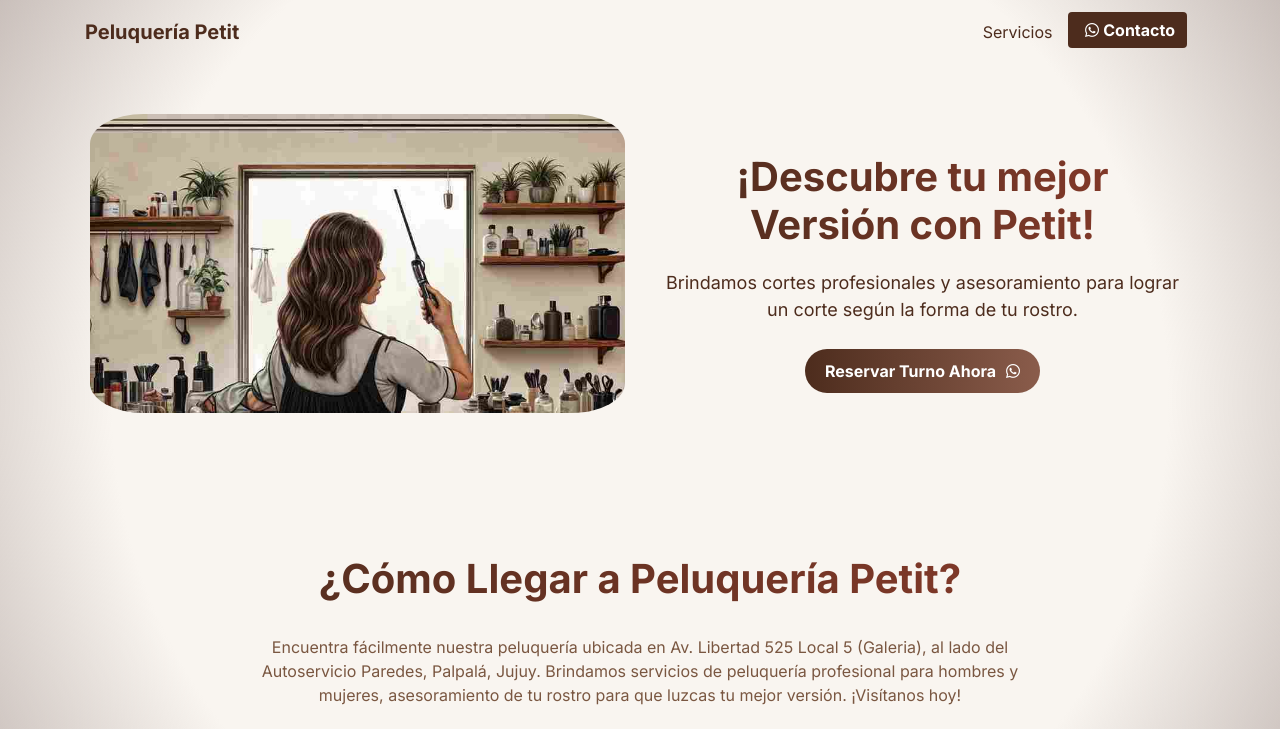
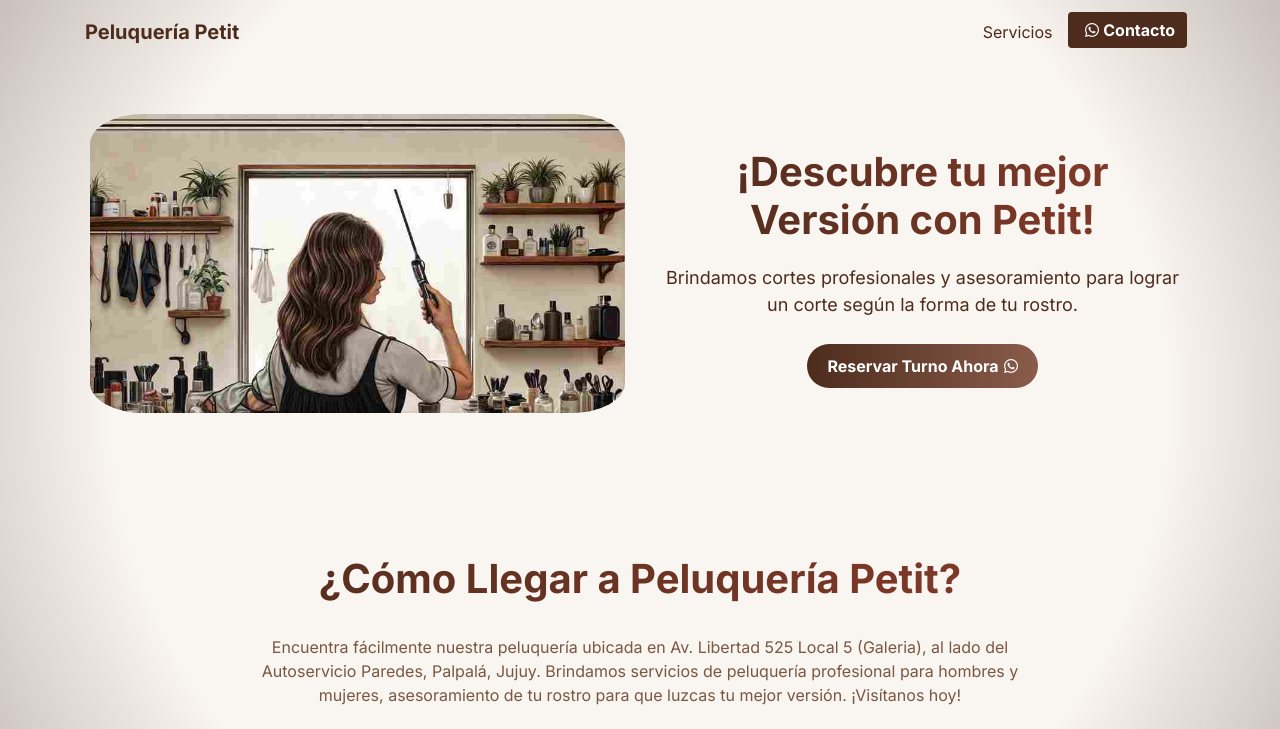
Before and after one commit to GabrielIturreCs/PeluqueriaWeb, a plain HTML site: page index.html in a window 1280 px wide. Shown: the top 729 px of the page. Drawn offline with nearby package versions, Linux system fonts and the light colour scheme; grey boxes are pictures that could not be loaded.

Commit message:
Modificacion a sitio web

```diff
--- a/CSS/stylesmarron.css
+++ b/CSS/stylesmarron.css
@@ -18,15 +18,30 @@ h4 {
   justify-content: center;
   padding: 10px 20px;
   font-weight: bold;
-  font-size: 20px;
+  font-size: 16px; /* Reduced font-size for better mobile view */
   color: #fff;
   background: linear-gradient(90deg, #4d2c1d, #8a5c4b);
   border: none;
   border-radius: 50px;
   text-decoration: none;
   transition: background 0.3s ease;
+  width: 100%; /* Ensures buttons take full width on mobile */
+  margin: 10px 0;
 }
-
+#reservar-turno {
+  display: inline-flex;
+  align-items: center;
+  justify-content: center;
+  padding: 10px 20px;
+  font-weight: bold;
+  color: #fff;
+  background: linear-gradient(90deg, #4d2c1d, #8a5c4b);
+  border: none;
+  border-radius: 50px;
+  text-decoration: none;
+  transition: background 0.3s ease;
+  margin: 10px 0;
+}
 .btn-custom:hover {
   background: linear-gradient(90deg, #8a5c4b, #4d2c1d);
   color: #fff;
--- a/index.html
+++ b/index.html
@@ -54,7 +54,7 @@
           ¡Descubre tu mejor <span class="gradient-text">Versión</span> con Petit!
         </h1>
         <p style="color: #4d2c1d;">Brindamos cortes profesionales y asesoramiento para lograr un corte según la forma de tu rostro.</p>
-        <a class="btn btn-custom mt-3" href="https://wa.me/3884461948?text=Hola,%20Deseo%20Reservar%20un%20Turno">
+        <a id="reservar-turno" class="btn btn-success mt-3" href="https://wa.me/3884461948?text=Hola,%20Deseo%20Reservar%20un%20Turno">
           Reservar Turno Ahora
           <i class="fab fa-whatsapp fa-bounce"></i>
         </a>
@@ -94,7 +94,7 @@
         </div>
         <div class="product col-md-3" id="product2">
           <img src="images/desv-enhanced_upscayl_3x_realesrgan-x4plus.webp" alt="Cortes Desvanecidos">
-          <p class="name">Cortes Desvanecidos</p>
+          <p class="name">Cortes Hombre Desvanecido</p>
           <p class="price">$3000</p>
           <a class="btn btn-custom mt-3" href="https://wa.me/3884461948?text=Hola,%20Deseo%20Reservar%20un%20Turno" style="font-size: small;">
             Reservar Turno
@@ -247,7 +247,7 @@
     });
   </script>
   <div class="d-flex justify-content-center align-items-center">
-    <a class="btn btn-custom mt-3" href="https://wa.me/3884461948?text=Hola,%20Deseo%20Reservar%20un%20Turno">
+    <a id="reservar-turno" class="btn btn-success mt-3" href="https://wa.me/3884461948?text=Hola,%20Deseo%20Reservar%20un%20Turno">
       Reservar Turno Ahora
       <i class="fab fa-whatsapp fa-bounce"></i>
     </a>
```
